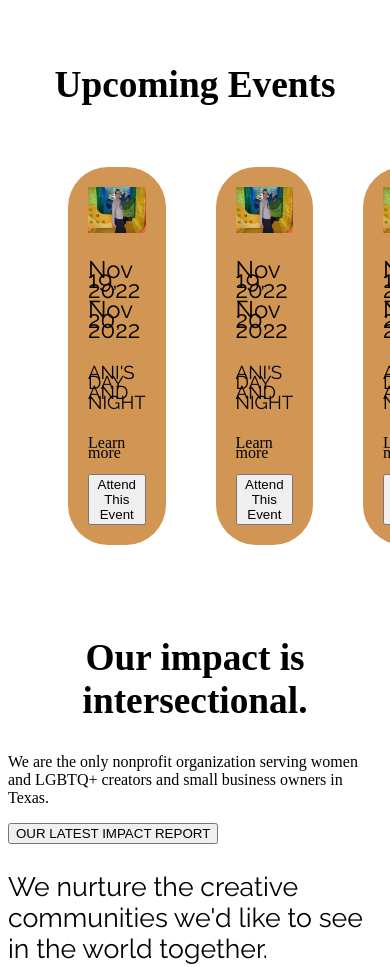
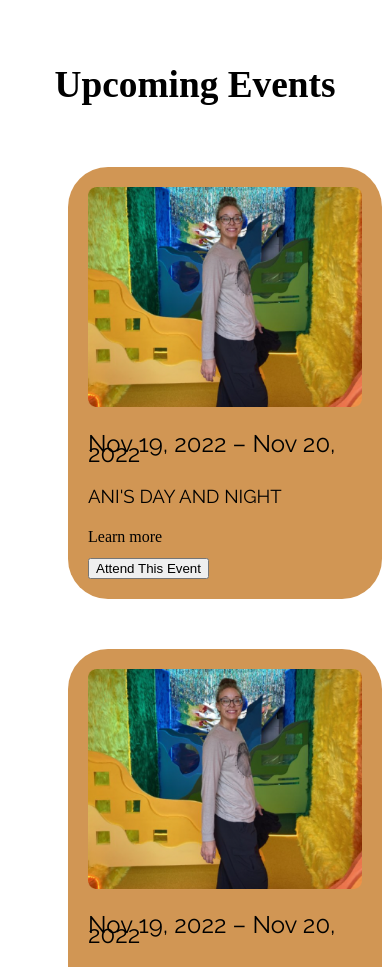
Before and after one commit to shamaparekh/UX_UI_HW_17, a plain HTML site: page index.html in a window 390 px wide. Shown: the part 720-1687 px from the top of the page. Drawn offline with Linux system fonts and the light colour scheme; a web font is replaced by a local one.

Commit message:
Update index.css

```diff
--- a/css/index.css
+++ b/css/index.css
@@ -103,3 +103,15 @@ li {
 .eventcard img{
     width: 100%;
 }
+
+@media only screen and (max-width: 600px) {
+    .events {
+        flex-direction: column;
+        width: 100%;
+    }
+
+    .eventcard {
+        flex-direction: column;
+        width: 100%;
+    }
+  }
```
